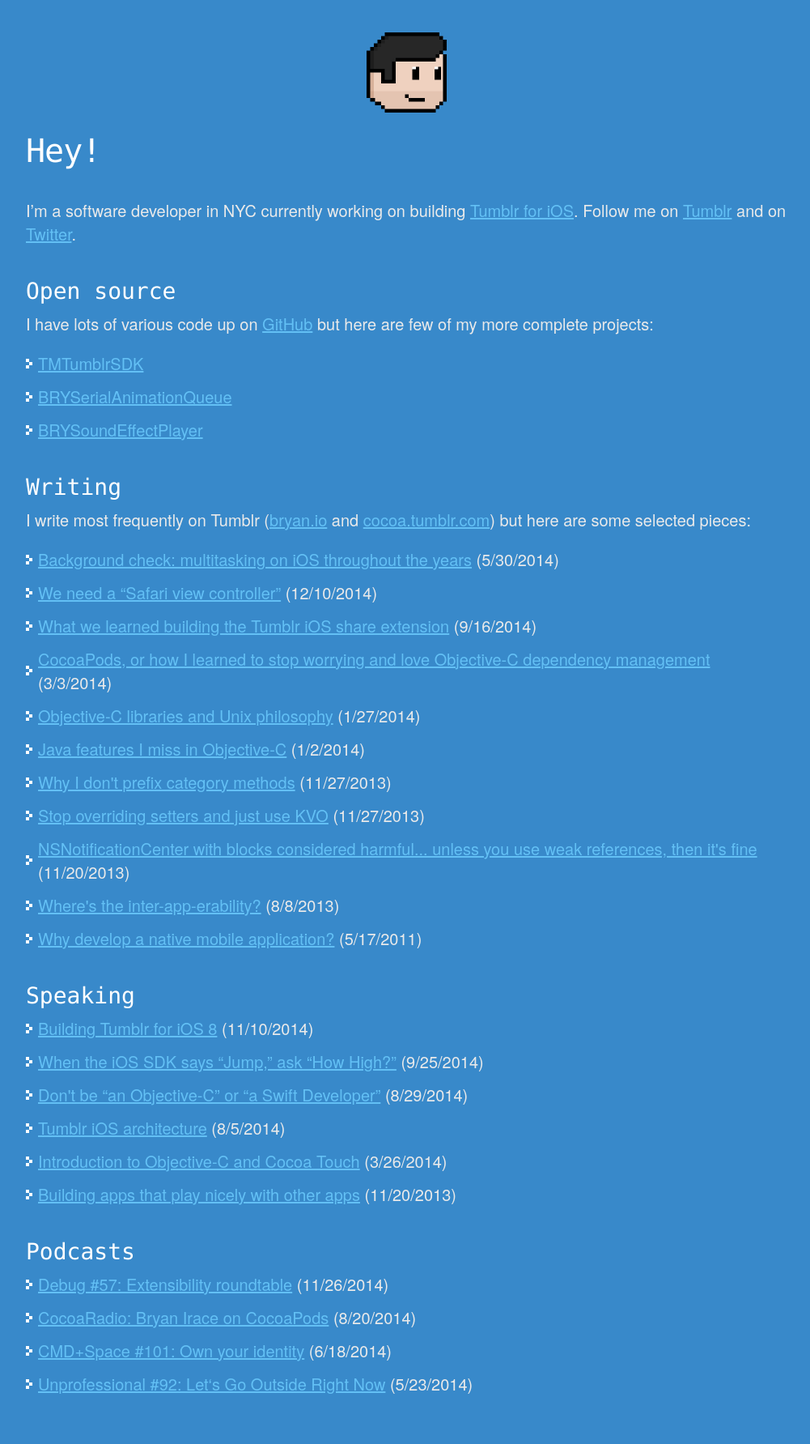
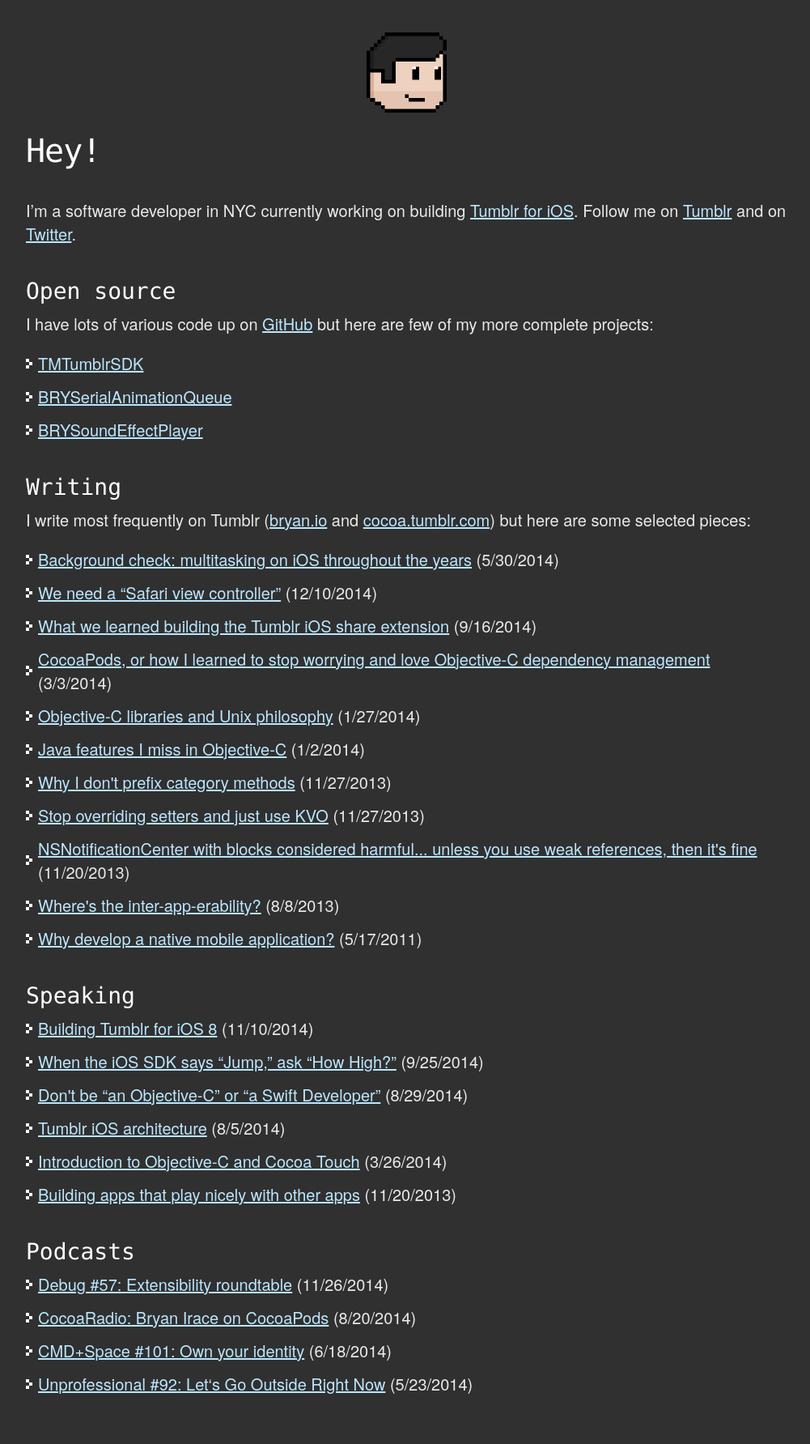
Before and after one commit to irace/irace.github.com, a Jekyll site: the page built from index.html, in a window 1280 px wide. Shown: the whole page at 81% size, without its empty margins (138-1139 px from the left). Built offline with Jekyll 4.4.1, drawn with Linux system fonts in a browser that asks for light colours; nearby versions of some CDN libraries.

Commit message:
Some new colors

```diff
--- a/stylesheets/styles.css
+++ b/stylesheets/styles.css
@@ -4,7 +4,7 @@
 
 body {
 	margin: 40px 0 40px 0;
-	background-color: #3889ca;
+	background-color: #303030;
   color: #EAEAEA !important;
 	font-size: 20px;
 }
@@ -61,7 +61,7 @@
 }
 
 a:link, a:visited, a:hover, a:active {
-	color: #63c0f5;
+	color: #BCE7FF;
 	opacity: 1;
 	transition: opacity .1s ease-in-out;
 	-moz-transition: opacity .1s ease-in-out;
```
